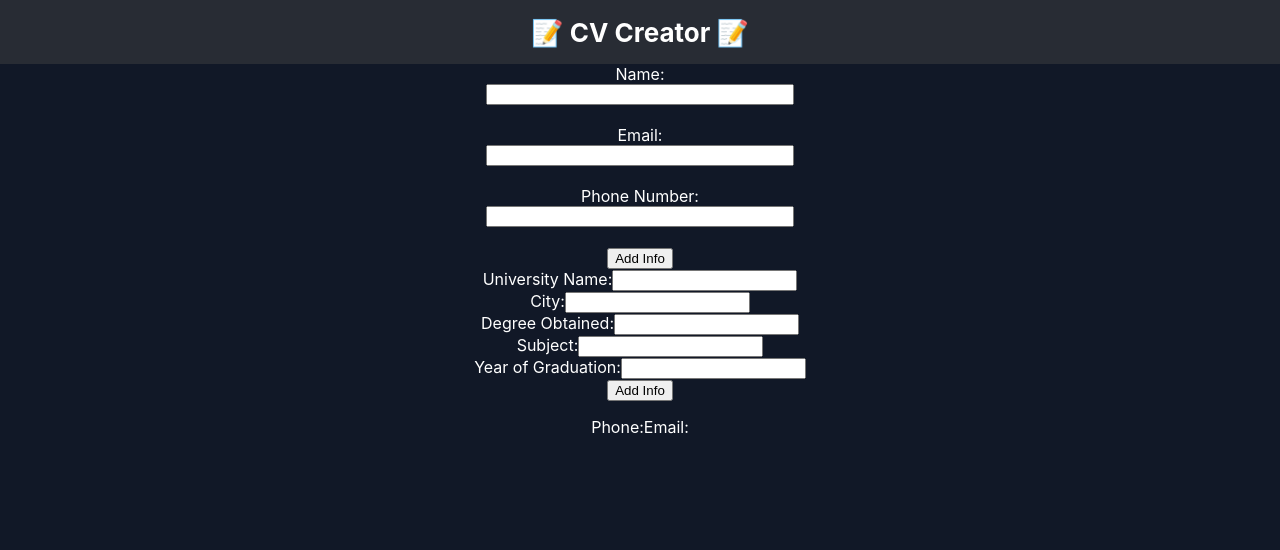
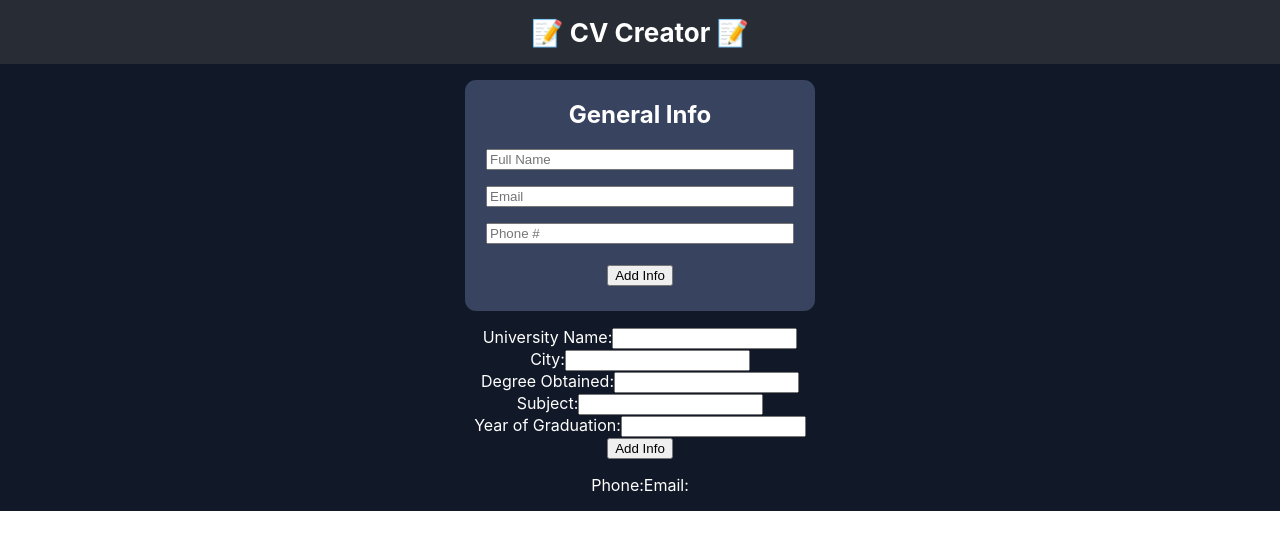
Before and after one commit to mikegecko/cv-creator, a React (Create React App) app: page / in a window 1280 px wide. Shown: the top 550 px of the page. Built offline with nearby package versions, Linux system fonts and the light colour scheme.

Commit message:
Add styling to different sections

```diff
--- a/src/components/Info.js
+++ b/src/components/Info.js
@@ -18,21 +18,22 @@ class Info extends Component {
 
   render() {
     return (
-      <div className="App-text">
-        <form className="info" onSubmit={this.props.infoSubmit}>
-          <label htmlFor="name">Name:</label>
-          <input type="text" id="name" name='namein'></input>
-          <br />
-          <label htmlFor="email">Email:</label>
-          <input type="email" id="email" name='emailin'></input>
-          <br />
-          <label htmlFor="phone">Phone Number:</label>
-          <input type="tel" id="phone" name='phonein'></input>
-          <br />
-          <button type="submit">
-            Add Info
-          </button>
-        </form>
+      <div className="App-text App-info">
+        <div className="wrapper">
+            <h2>General Info</h2>
+            <div className="container">
+                <form className="info" onSubmit={this.props.infoSubmit}>
+                  <div className="form">
+                      <input type="text" id="name" name='namein' placeholder="Full Name"></input>
+                      <input type="email" id="email" name='emailin' placeholder="Email"></input>
+                      <input type="tel" id="phone" name='phonein' placeholder="Phone #"></input>
+                      <button className="submit-btn" type="submit">
+                        Add Info
+                      </button>
+                  </div>
+                </form>
+            </div>
+        </div>
       </div>
     );
   }
--- a/src/styles/App.css
+++ b/src/styles/App.css
@@ -1,7 +1,7 @@
 .App {
   text-align: center;
   background-color: rgb(17 24 39);
-  height: 100vh;
+  height: 100%;
 }
 
 
@@ -31,12 +31,48 @@
   display: flex;
   justify-content: center;
 }
-
+.App-info{
+  flex-direction: column;
+  align-items: center;
+  justify-content: center;
+  width: 100%;
+}
+.App-edu{
+  flex-direction: column;
+  align-items: center;
+  justify-content: center;
+  width: 100%;
+}
+.wrapper{
+  border-radius: .7rem;
+  background-color: rgb(56, 68, 95);
+  width: 350px;
+  margin: 1rem;
+}
+.container{
+  display: flex;
+  flex-direction: column;
+  gap: 1rem;
+  margin: 1rem;
+}
+.form{
+  display: flex;
+  flex-direction: column;
+  gap: 1rem;
+  justify-content: center;
+  align-items: center;
+  margin-bottom: .3rem;
+}
+.form>input{
+  width: 300px;
+}
 .info>input{
   display: flex;
   width: 300px;
 }
-
+.submit-btn{
+  margin: .3rem;
+}
 @keyframes App-logo-spin {
   from {
     transform: rotate(0deg);
```
